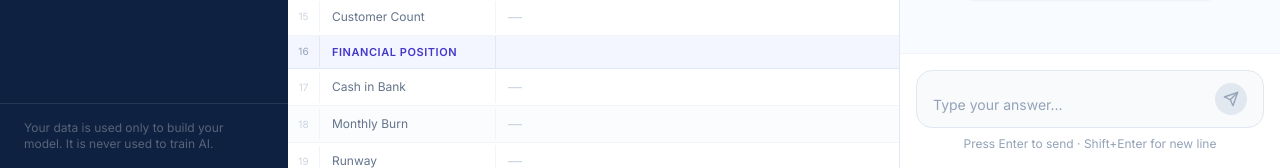
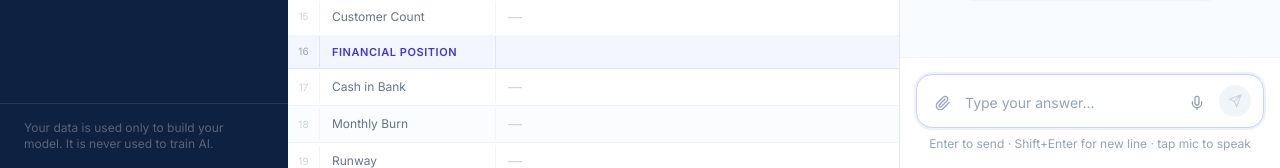
Before and after one commit to gotnochoice/play_around, a Next.js app in the folder apps/web/: page /chat in a window 1280 px wide. Shown: the part 632-800 px from the top of the page. Built offline with nearby package versions, Linux system fonts and the light colour scheme.

Commit message:
Update MessageInput.tsx

```diff
--- a/apps/web/components/chat/MessageInput.tsx
+++ b/apps/web/components/chat/MessageInput.tsx
@@ -1,27 +1,44 @@
 'use client'
 
-import { useRef, useState } from 'react'
-import { Send } from 'lucide-react'
+import { forwardRef, useEffect, useImperativeHandle, useRef, useState } from 'react'
+import { Mic, MicOff, Paperclip, Send, X } from 'lucide-react'
 import { cn } from '@/lib/utils'
 
 interface MessageInputProps {
   onSend: (message: string) => void
+  onFileUpload: (file: File) => Promise<void>
   disabled?: boolean
   placeholder?: string
 }
 
-export function MessageInput({ onSend, disabled, placeholder }: MessageInputProps) {
+export const MessageInput = forwardRef<{ focus: () => void }, MessageInputProps>(
+  function MessageInput({ onSend, onFileUpload, disabled, placeholder }, ref) {
     const [value, setValue] = useState('')
+    const [pendingFile, setPendingFile] = useState<File | null>(null)
+    const [uploading, setUploading] = useState(false)
+    const [isRecording, setIsRecording] = useState(false)
+    const [hasSpeechSupport, setHasSpeechSupport] = useState(false)
     const textareaRef = useRef<HTMLTextAreaElement>(null)
+    const fileInputRef = useRef<HTMLInputElement>(null)
+    const recognitionRef = useRef<any>(null)
+
+    useImperativeHandle(ref, () => ({
+      focus: () => textareaRef.current?.focus(),
+    }))
+
+    useEffect(() => {
+      setHasSpeechSupport(
+        typeof window !== 'undefined' &&
+          ('SpeechRecognition' in window || 'webkitSpeechRecognition' in window),
+      )
+    }, [])
 
     function handleSend() {
       const trimmed = value.trim()
       if (!trimmed || disabled) return
       onSend(trimmed)
       setValue('')
-    if (textareaRef.current) {
-      textareaRef.current.style.height = 'auto'
-    }
+      if (textareaRef.current) textareaRef.current.style.height = 'auto'
     }
 
     function handleKeyDown(e: React.KeyboardEvent) {
@@ -33,21 +50,100 @@ export function MessageInput({ onSend, disabled, placeholder }: MessageInputProp
 
     function handleChange(e: React.ChangeEvent<HTMLTextAreaElement>) {
       setValue(e.target.value)
-    // Auto-resize
       const el = e.target
       el.style.height = 'auto'
       el.style.height = `${Math.min(el.scrollHeight, 160)}px`
     }
 
+    async function handleFileChange(e: React.ChangeEvent<HTMLInputElement>) {
+      const file = e.target.files?.[0]
+      if (!file) return
+      setPendingFile(file)
+      setUploading(true)
+      try {
+        await onFileUpload(file)
+      } finally {
+        setUploading(false)
+      }
+      e.target.value = ''
+    }
+
+    function toggleRecording() {
+      if (isRecording) {
+        recognitionRef.current?.stop()
+        setIsRecording(false)
+        return
+      }
+
+      const SR = (window as any).SpeechRecognition ?? (window as any).webkitSpeechRecognition
+      if (!SR) return
+
+      const recognition = new SR()
+      recognition.continuous = false
+      recognition.interimResults = false
+      recognition.lang = 'en-US'
+
+      recognition.onresult = (e: any) => {
+        const transcript = e.results[0][0].transcript
+        setValue((prev) => (prev ? `${prev} ${transcript}` : transcript))
+        setTimeout(() => {
+          if (textareaRef.current) {
+            textareaRef.current.style.height = 'auto'
+            textareaRef.current.style.height = `${Math.min(textareaRef.current.scrollHeight, 160)}px`
+          }
+        }, 0)
+      }
+
+      recognition.onend = () => setIsRecording(false)
+      recognition.onerror = () => setIsRecording(false)
+
+      recognitionRef.current = recognition
+      recognition.start()
+      setIsRecording(true)
+    }
+
     return (
       <div className="border-t border-slate-100 bg-white px-4 py-4">
+        {pendingFile && (
+          <div className="mb-3 flex items-center gap-2">
+            <span className="flex items-center gap-1.5 rounded-full bg-indigo-50 px-3 py-1.5 text-xs font-medium text-indigo-600 ring-1 ring-inset ring-indigo-100">
+              📎 {pendingFile.name}
+              {uploading && <span className="ml-1 opacity-60">uploading…</span>}
+            </span>
+            {!uploading && (
+              <button
+                onClick={() => setPendingFile(null)}
+                className="rounded-full p-0.5 text-slate-400 transition-colors hover:text-slate-600"
+              >
+                <X className="h-3.5 w-3.5" />
+              </button>
+            )}
+          </div>
+        )}
+
         <div
           className={cn(
-          'flex items-end gap-3 rounded-2xl border border-slate-200 bg-slate-50 px-4 py-3 transition-all',
-          'focus-within:border-brand-blue focus-within:ring-2 focus-within:ring-brand-blue/10',
-          disabled && 'opacity-60',
+            'flex items-end gap-2 rounded-2xl border border-slate-200 bg-slate-50/60 px-3 py-2.5 transition-all duration-200',
+            'focus-within:border-indigo-200 focus-within:bg-white focus-within:ring-2 focus-within:ring-indigo-50',
+            disabled && 'opacity-50',
           )}
         >
+          <button
+            onClick={() => fileInputRef.current?.click()}
+            disabled={disabled || uploading}
+            title="Attach pitch deck (PDF)"
+            className="shrink-0 rounded-lg p-1.5 text-slate-400 transition-colors hover:bg-slate-100 hover:text-indigo-600 disabled:cursor-not-allowed"
+          >
+            <Paperclip className="h-4 w-4" />
+          </button>
+          <input
+            ref={fileInputRef}
+            type="file"
+            accept=".pdf,.txt"
+            className="hidden"
+            onChange={handleFileChange}
+          />
+
           <textarea
             ref={textareaRef}
             value={value}
@@ -56,26 +152,46 @@ export function MessageInput({ onSend, disabled, placeholder }: MessageInputProp
             disabled={disabled}
             placeholder={placeholder ?? 'Type your answer…'}
             rows={1}
-          className="flex-1 resize-none bg-transparent text-sm text-slate-800 placeholder-slate-400 outline-none"
+            className="flex-1 resize-none bg-transparent py-1 text-sm text-slate-800 placeholder-slate-400 outline-none"
             style={{ maxHeight: '160px' }}
           />
+
+          {hasSpeechSupport && (
+            <button
+              onClick={toggleRecording}
+              disabled={disabled}
+              title={isRecording ? 'Stop recording' : 'Speak your answer'}
+              className={cn(
+                'shrink-0 rounded-lg p-1.5 transition-all disabled:cursor-not-allowed',
+                isRecording
+                  ? 'animate-pulse bg-red-100 text-red-500'
+                  : 'text-slate-400 hover:bg-slate-100 hover:text-indigo-600',
+              )}
+            >
+              {isRecording ? <MicOff className="h-4 w-4" /> : <Mic className="h-4 w-4" />}
+            </button>
+          )}
+
           <button
             onClick={handleSend}
             disabled={!value.trim() || disabled}
+            aria-label="Send message"
             className={cn(
               'flex h-8 w-8 shrink-0 items-center justify-center rounded-full transition-all',
               value.trim() && !disabled
-              ? 'bg-brand-navy text-white hover:bg-brand-navy/90'
-              : 'bg-slate-200 text-slate-400 cursor-not-allowed',
+                ? 'bg-brand-navy text-white shadow-sm hover:opacity-90'
+                : 'cursor-not-allowed bg-slate-100 text-slate-300',
             )}
-          aria-label="Send message"
           >
-          <Send className="h-4 w-4" />
+            <Send className="h-3.5 w-3.5" />
           </button>
         </div>
+
         <p className="mt-2 text-center text-xs text-slate-400">
-        Press Enter to send · Shift+Enter for new line
+          Enter to send · Shift+Enter for new line
+          {hasSpeechSupport ? ' · tap mic to speak' : ''}
         </p>
       </div>
     )
-}
+  },
+)
```
Lines whose indentation alone changed are shown as unchanged.
